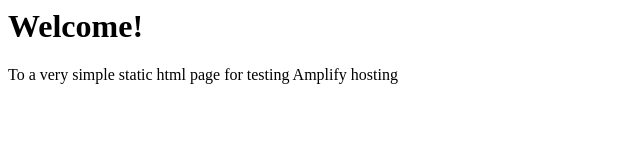
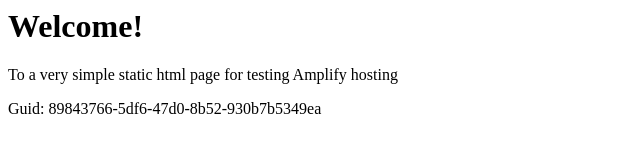
Before and after one commit to aws-aemilia-hkg/Github-PR-Commit-Integration-Test-DoNotTouch-GitHubAutoBuildPrPreviewCanaryTest-v1-prod-ap-east-1, a website: page src/index.html in a window 1280 px wide. Shown: the whole page, without its empty margins (0-640 px from the left). Drawn offline with Linux system fonts and the light colour scheme.

Commit message:
commit from integ tests

```diff
--- a/src/index.html
+++ b/src/index.html
@@ -1,3 +1,5 @@
+
+
 <html lang="en">
 
 <head>
@@ -10,6 +12,6 @@
 <body>
     <h1>Welcome!</h1>
     <p>To a very simple static html page for testing Amplify hosting</p>
-</body>
+    <p>Guid: 89843766-5df6-47d0-8b52-930b7b5349ea</p></body>
 
 </html>
```
